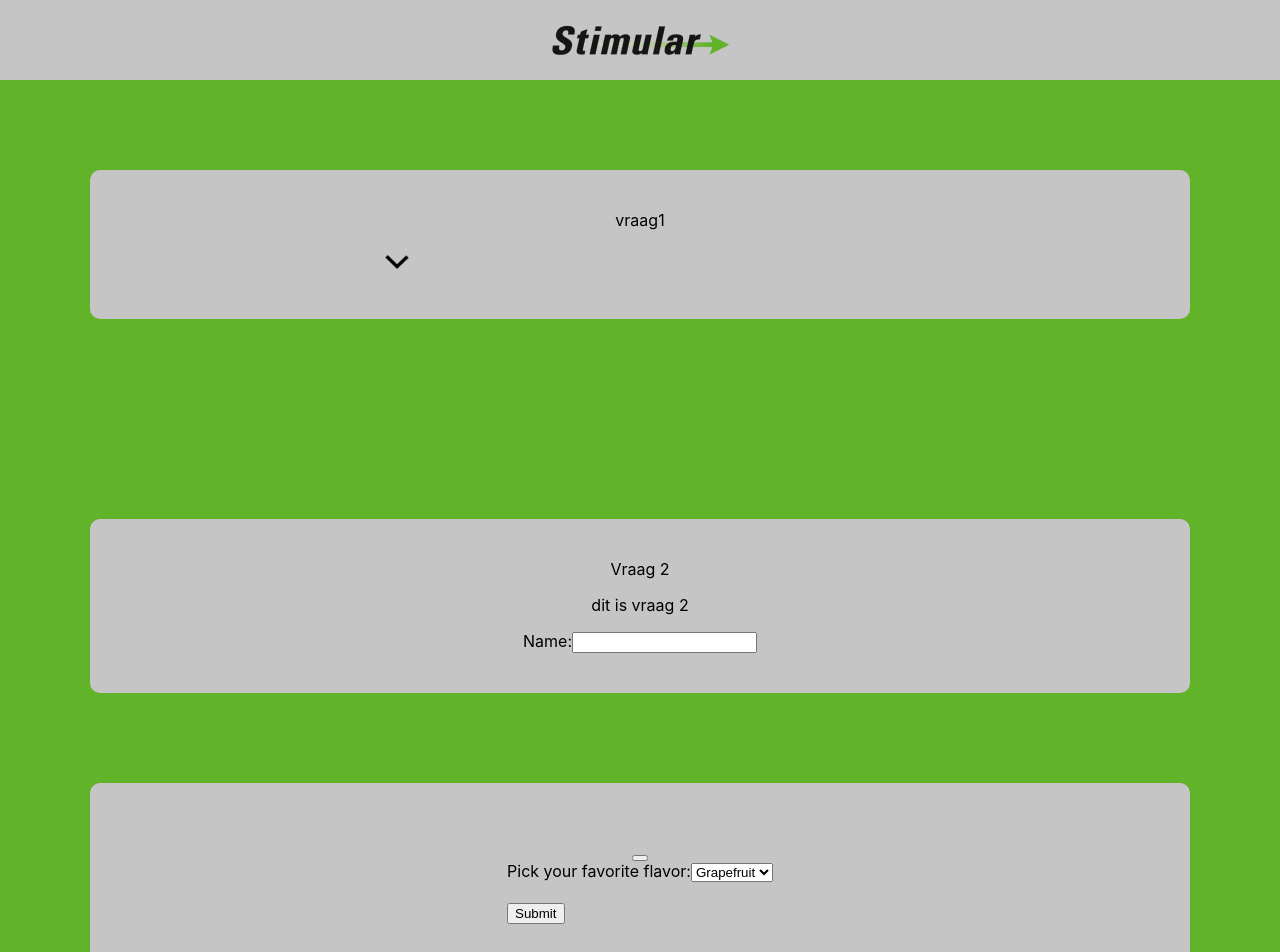
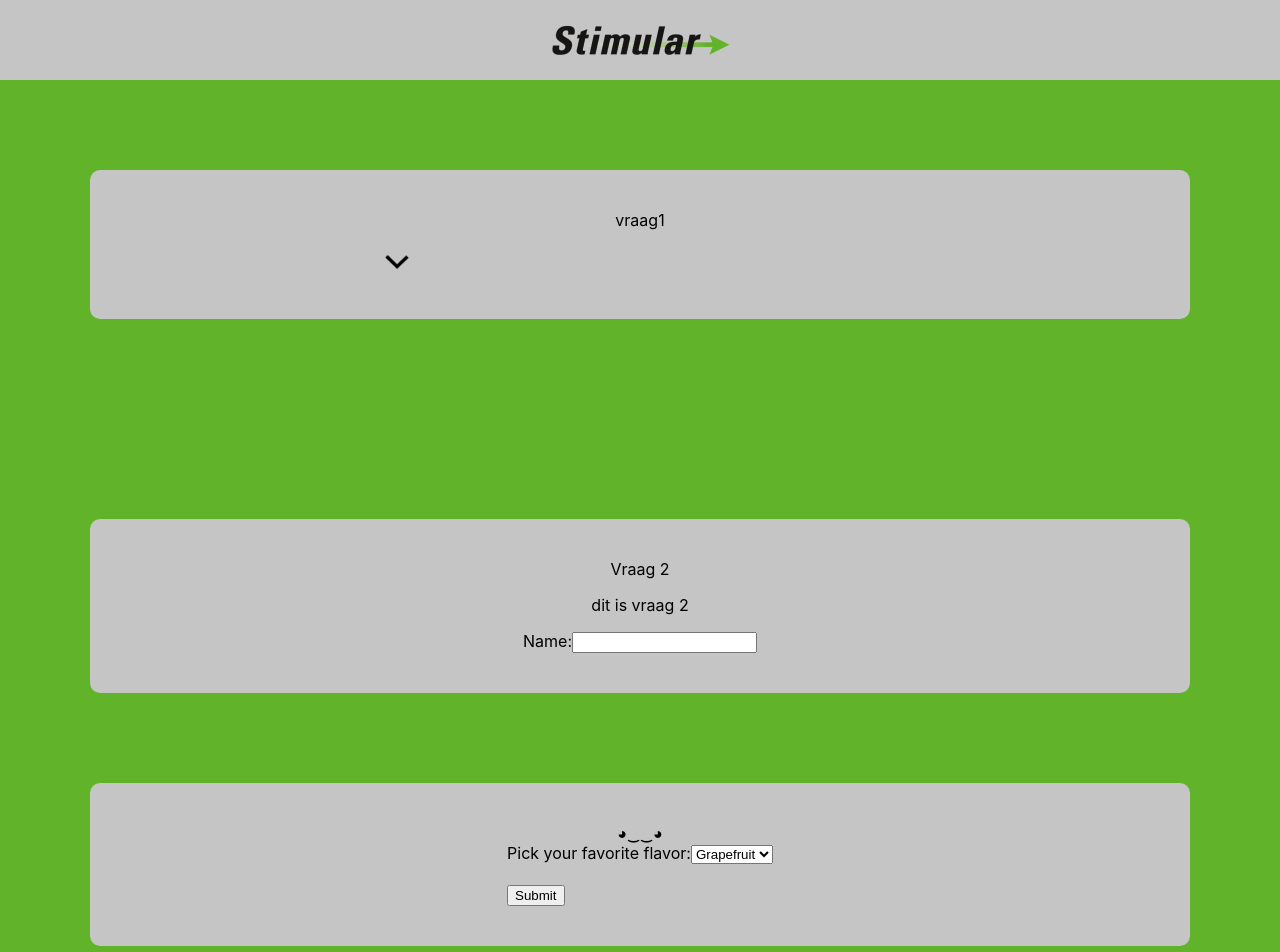
Before and after one commit to paddy117/stimular-vragenlijst, a React (Create React App) app: page / in a window 1280 px wide. Shown: the top 952 px of the page. Built offline with nearby package versions, Linux system fonts and the light colour scheme.

Commit message:
added tooltip

```diff
--- a/src/App.js
+++ b/src/App.js
@@ -183,9 +183,9 @@ class App extends React.Component {
         </div>
 
         <div className='vraag'>
-        <p ref={ref => this.fooRef = ref} data-tip='tooltip'></p>
-<button onClick={() => { ReactTooltip.hide(this.fooRef) }}></button>
-<ReactTooltip />
+        <a data-tip="React-tooltip"> ◕‿‿◕ </a>
+
+<ReactTooltip place="top" type="success" effect="float"/>
         <label>
           Pick your favorite flavor:
           <select name="favourite" value={this.state.favourite} onChange={this.handleInputChange}>
```
